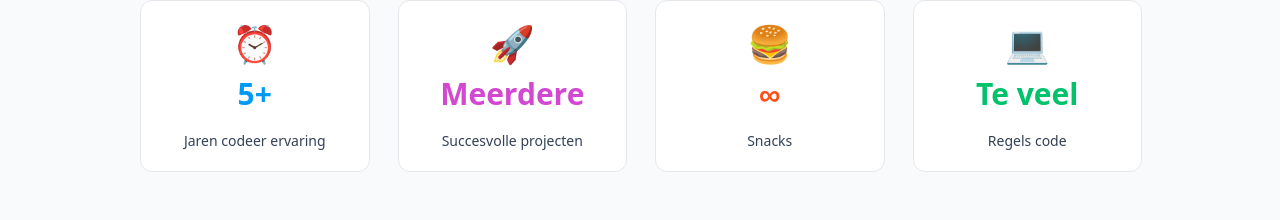
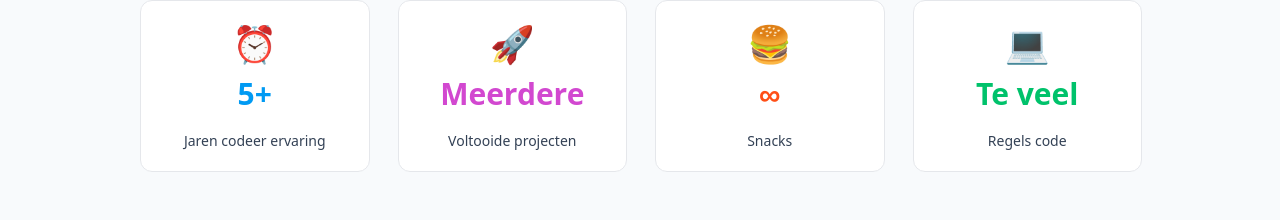
Before and after one commit to JurgenvanF/jurgenvanf-portfolio, a React (Vite) app: page / in a window 1280 px wide. Shown: the part 1619-1839 px from the top of the page. Built offline with nearby package versions, Linux system fonts and the light colour scheme; no server answers; a web font is replaced by a local one.

Commit message:
Update projects subtext to 'Voltooide projecten'

```diff
--- a/src/pages/home/Home.jsx
+++ b/src/pages/home/Home.jsx
@@ -174,7 +174,7 @@ function Home() {
           <span className="data__container__icon">🚀</span>
           <br />
           <span className="data__container__text projects">Meerdere</span>
-          <p className="data__container__subtext">Succesvolle projecten</p>
+          <p className="data__container__subtext">Voltooide projecten</p>
         </div>
         <div className="data__container__item">
           <span className="data__container__icon">🍔</span>
```
